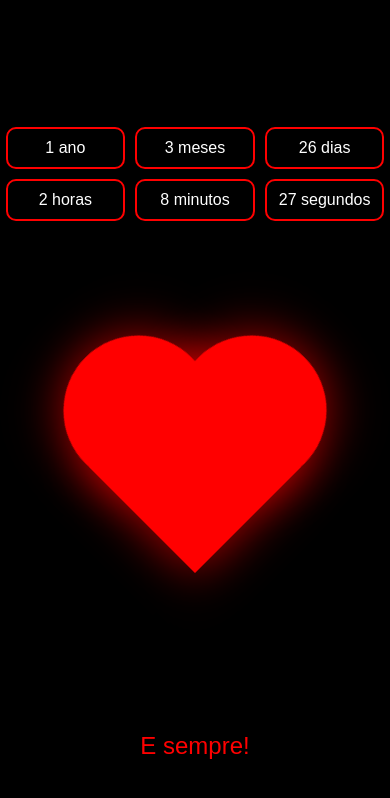
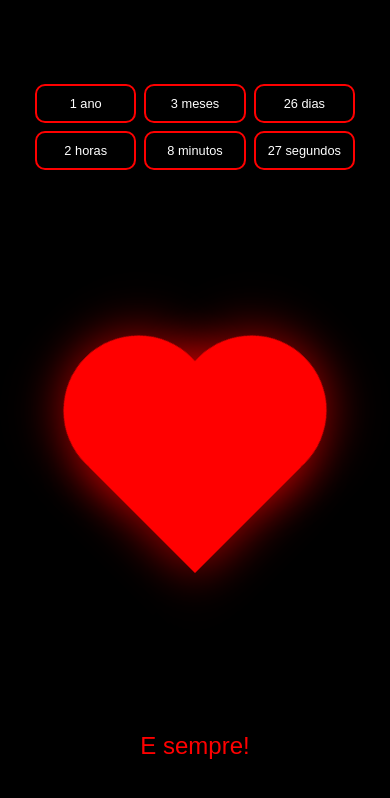
Before and after one commit to HyanFerreira/iloveyou, a plain HTML site: page index.html in a window 390 px wide. Drawn offline with nearby package versions, Linux system fonts and the light colour scheme.

Commit message:
iloveyou

```diff
--- a/css/style.css
+++ b/css/style.css
@@ -22,7 +22,7 @@
   gap: 10px;
   transition: ease-in-out 0.5s;
   position: absolute;
-  top: 15%;
+  top: 10%;
 }
 
 .card-time {
@@ -31,7 +31,9 @@
   padding: 10px 12px;
   border-radius: 10px;
   border: 2px solid red;
-  text-align: center;
+  display: flex;
+  align-items: center;
+  justify-content: center;
 }
 
 .content-coracion {
@@ -102,9 +104,10 @@
 
 @media (max-width: 780px) {
   .content-timer {
-    font-size: 1rem;
+    font-size: 0.8rem;
     display: grid;
     grid-template-columns: repeat(3, 1fr);
+    gap: 8px;
   }
   .heart {
     width: 150px;
```
